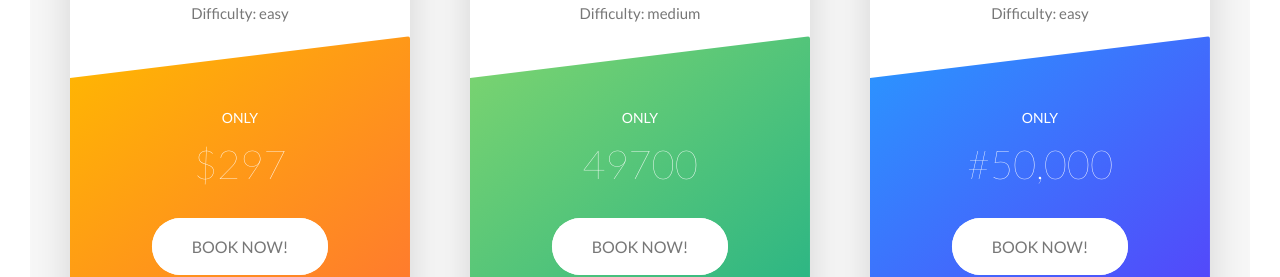
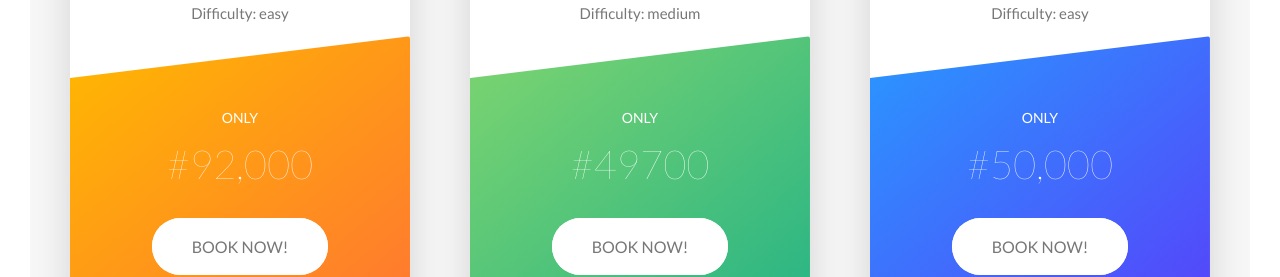
Before and after one commit to Gachio/MyProject, a website: page index.html in a window 1280 px wide. Shown: the part 2900-3177 px from the top of the page. Drawn offline with nearby package versions, Linux system fonts and the light colour scheme.

Commit message:
modified the index file

```diff
--- a/index.html
+++ b/index.html
@@ -178,7 +178,7 @@
                                 <div class="card__cta">
                                     <div class="card__price-box">
                                         <p class="card__price-only">Only</p>
-                                        <p class="card__price-value">$297</p>
+                                        <p class="card__price-value">#92,000</p>
                                     </div>
                                     <a href="#popup" class="btn btn--white">Book now!</a>
                                 </div>
@@ -212,7 +212,7 @@
                                 <div class="card__cta">
                                     <div class="card__price-box">
                                         <p class="card__price-only">Only</p>
-                                        <p class="card__price-value">49700</p>
+                                        <p class="card__price-value">#49700</p>
                                     </div>
                                     <a href="#popup" class="btn btn--white">Book now!</a>
                                 </div>
```
